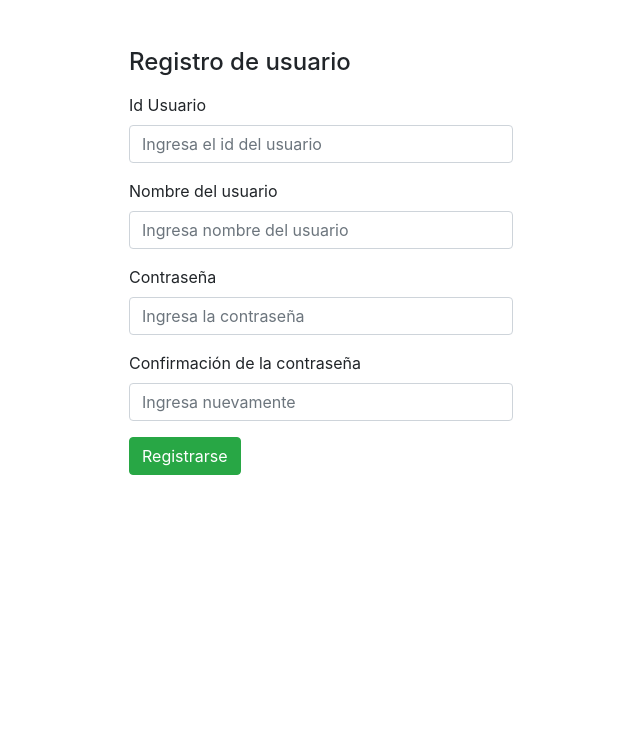
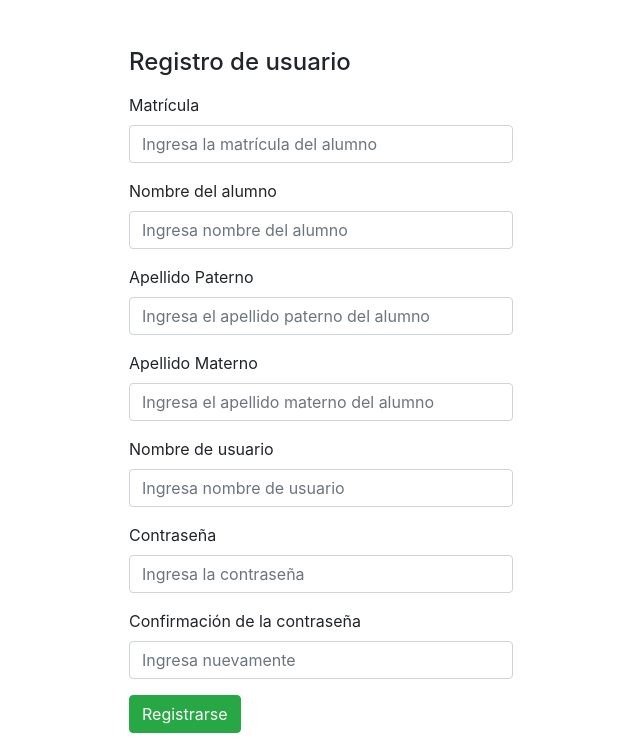
Before and after one commit to JovannyRch/escuela_programacion, a PHP site: page /registro.php in a window 1280 px wide. Shown: the part 56-800 px from the top of the page, without its empty margins (319-959 px from the left). Run offline with PHP 8.4, Linux system fonts and the light colour scheme.

Commit message:
Add missing fields on singup form

```diff
--- a/PDO.php
+++ b/PDO.php
@@ -81,9 +81,9 @@ class CustomPDO
         return $this->row("SELECT * from usuarios where id_usuario = '$id'");
     }
 
-    function registrarAlumno($id, $nombre, $pass)
+    function registrarAlumno($id, $nombre_usuario, $pass, $nombre, $paterno, $materno)
     {
-        return $this->insert("INSERT INTO usuarios(id_usuario, nombre_usuario, contrasenia, tipo_usuario) values('$id', '$nombre', '$pass', 'E')");
+        return $this->insert("INSERT INTO usuarios(id_usuario, nombre_usuario, contrasenia, tipo_usuario, nombre, paterno, materno) values('$id', '$nombre_usuario', '$pass', 'E', '$nombre', '$paterno', '$materno')");
     }
 
     function getUser($id, $pass)
--- a/registrar_calificacion.php
+++ b/registrar_calificacion.php
@@ -90,7 +90,7 @@ if (sizeof($_SESSION) > 0 && $_SESSION['tipo_usuario'] == "P") { //solo el usuar
                     foreach ($estudiantes as $alumno) {
                     ?>
                         <option value="<?= $alumno['id_usuario'] ?>">
-                            <?= $alumno['nombre'] ?> <?= $alumno['paterno'] ?> <?= $alumno['materno'] ?>
+                        <?= $alumno['id_usuario'] ?> - <?= $alumno['nombre'] ?> <?= $alumno['paterno'] ?> <?= $alumno['materno'] ?>
                         </option>
                     <?php
                     }
--- a/registro.php
+++ b/registro.php
@@ -62,8 +62,6 @@ function validarCampos(&$message)
     }
     $pass = $_POST['pass'];
     $pass2 = $_POST['pass2'];
-    $id = $_POST['id'];
-    $name = $_POST['name'];
 
     if ($pass2 != $pass) { //Verificacion de contraseña y confirmación de contraseña iguales
         $message = "Las contraseñas no coinciden";
@@ -88,6 +86,9 @@ if (validarCampos($message)) {
     $pass2 = $_POST['pass2'];
     $id = $_POST['id'];
     $name = $_POST['name'];
+    $nombre = $_POST['nombre'];
+    $paterno = $_POST['paterno'];
+    $materno = $_POST['materno'];
 
     $pdo = new CustomPDO();
 
@@ -95,7 +96,7 @@ if (validarCampos($message)) {
     if ($idUserExists) {
         $message = "El id del usuario ya se encuentra ocupado";
     } else {
-        $pdo->registrarAlumno($id, $name, $pass); //Registro del alumno
+        $pdo->registrarAlumno($id, $name, $pass, $nombre, $paterno, $materno); //Registro del alumno
         $message = "Usuario registrado exitosamente";
     }
 }
@@ -142,20 +143,32 @@ if (validarCampos($message)) {
             <h4>Registro de usuario</h4>
             <form method="post" action="registro.php" class="mt-3" style="min-width: 30vw">
                 <div class=" form-group">
-                    <label for="id">Id Usuario</label>
-                    <input type="text" name="id" class="form-control" placeholder="Ingresa el id del usuario">
+                    <label for="id">Matrícula</label>
+                    <input type="text" required name="id" class="form-control" placeholder="Ingresa la matrícula del alumno">
                 </div>
                 <div class=" form-group">
-                    <label for="name">Nombre del usuario</label>
-                    <input type="text" name="name" class="form-control" placeholder="Ingresa nombre del usuario">
+                    <label for="nombre">Nombre del alumno</label>
+                    <input type="text" required name="nombre" class="form-control" placeholder="Ingresa nombre del alumno">
+                </div>
+                <div class=" form-group">
+                    <label for="paterno">Apellido Paterno</label>
+                    <input type="text" required name="paterno" class="form-control" placeholder="Ingresa el apellido paterno del alumno">
+                </div>
+                <div class=" form-group">
+                    <label for="materno">Apellido Materno</label>
+                    <input type="text" required name="materno" class="form-control" placeholder="Ingresa el apellido materno del alumno">
+                </div>
+                <div class=" form-group">
+                    <label for="name">Nombre de usuario</label>
+                    <input type="text" required name="name" class="form-control" placeholder="Ingresa nombre de usuario">
                 </div>
                 <div class=" form-group">
                     <label for="pass">Contraseña</label>
-                    <input type="password" name="pass" class="form-control" placeholder="Ingresa la contraseña">
+                    <input type="password" required name="pass" class="form-control" placeholder="Ingresa la contraseña">
                 </div>
                 <div class=" form-group">
                     <label for="pass2">Confirmación de la contraseña</label>
-                    <input type="password" name="pass2" class="form-control" placeholder="Ingresa nuevamente">
+                    <input type="password" required name="pass2" class="form-control" placeholder="Ingresa nuevamente">
                 </div>
                 <button type="submit" class="btn btn-success">Registrarse</button>
             </form>
```
